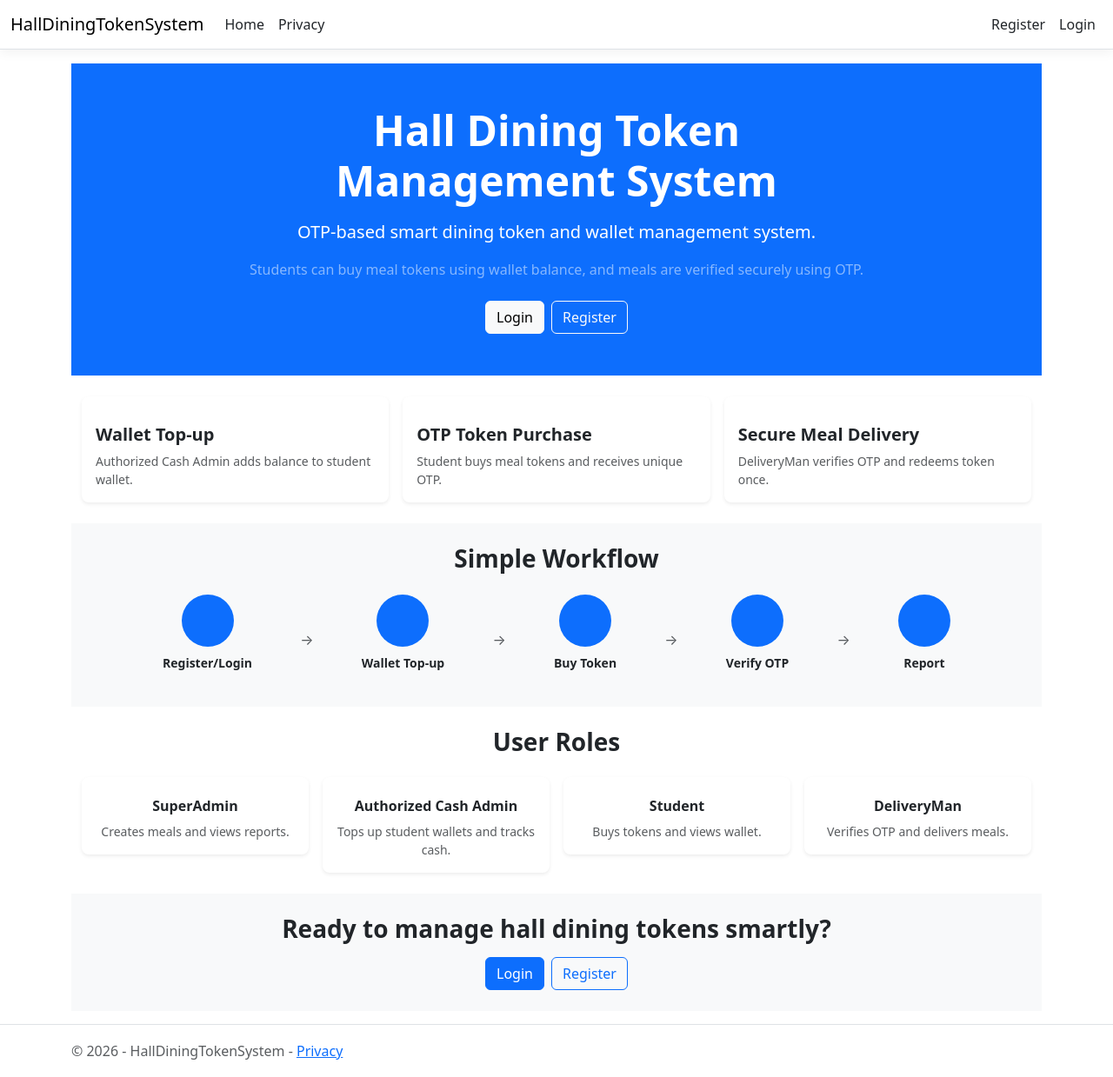
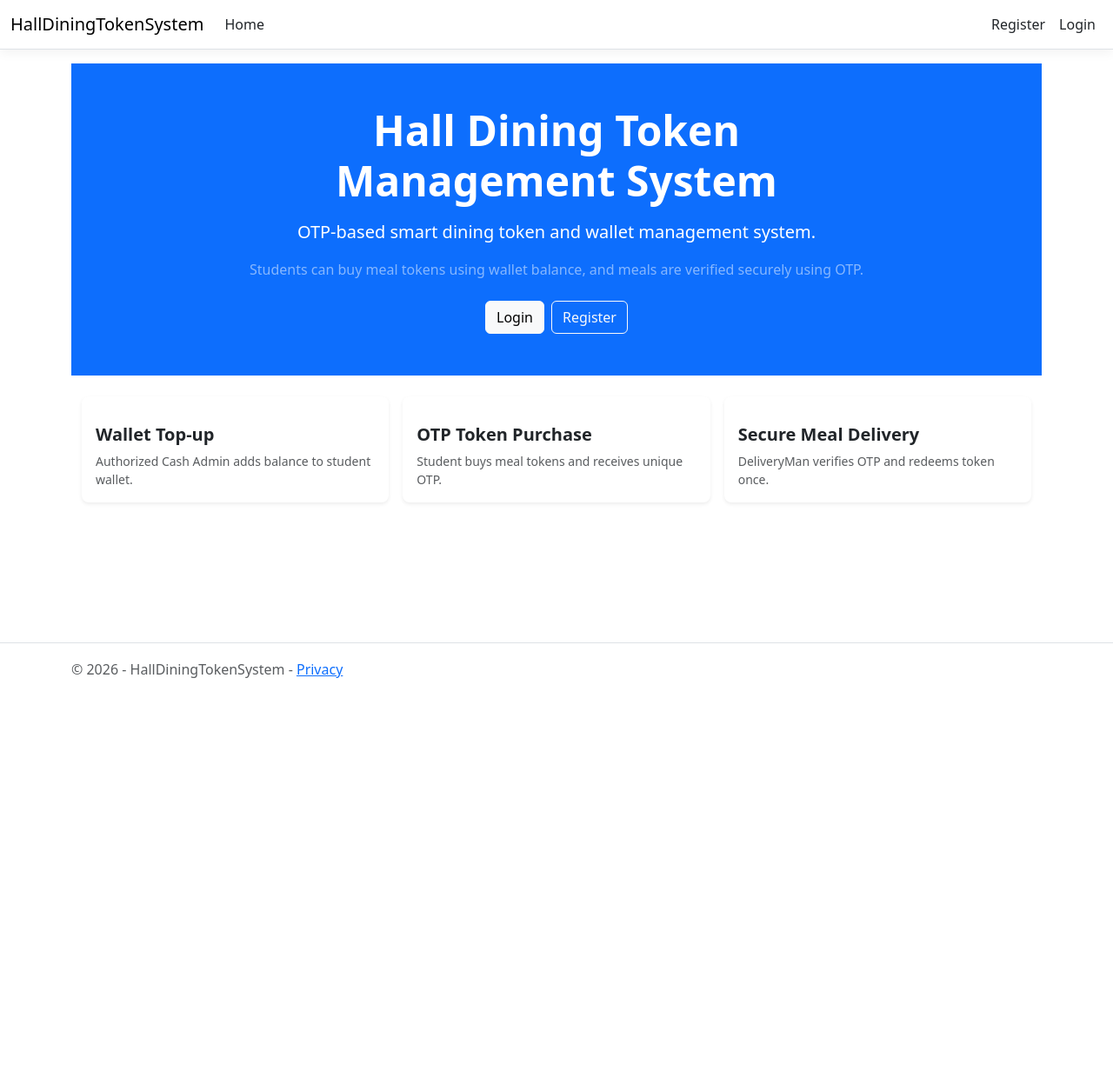
Before and after one commit to Wadud-Code-Show/HallDiningTokenSystem, an ASP.NET Core app: page / in a window 1280 px wide. Shown: the whole page at 87% size. After the commit the page ends 780 px from the top, so only its background shows below. Run offline with ASP.NET Core 8, Linux system fonts and the light colour scheme; style sheets or scripts are compiled from the project's sources; some libraries are stand-ins or nearby versions.

Commit message:
Clean admin home and navbar layout

```diff
--- a/HallDiningTokenSystem/Program.cs
+++ b/HallDiningTokenSystem/Program.cs
@@ -1,5 +1,6 @@
 using HallDiningTokenSystem.Data;
 using HallDiningTokenSystem.Models;
+using HallDiningTokenSystem.Services;
 using Microsoft.AspNetCore.Identity;
 using Microsoft.EntityFrameworkCore;
 
@@ -15,6 +16,7 @@ builder.Services.AddDefaultIdentity<ApplicationUser>(options => options.SignIn.R
     .AddRoles<IdentityRole>()
     .AddEntityFrameworkStores<ApplicationDbContext>();
 builder.Services.AddScoped<DbSeeder>();
+builder.Services.AddScoped<IMealService, MealService>();
 builder.Services.AddControllersWithViews();
 
 var app = builder.Build();
--- a/HallDiningTokenSystem/Views/Home/Index.cshtml
+++ b/HallDiningTokenSystem/Views/Home/Index.cshtml
@@ -1,6 +1,10 @@
 @{
     ViewData["Title"] = "Hall Dining Token Management System";
 }
+
+@if (!User.Identity.IsAuthenticated)
+{
+    <!-- PUBLIC LANDING PAGE -->
 
     <!-- Hero Section -->
     <section class="bg-primary text-white py-5">
@@ -59,118 +63,46 @@
             </div>
         </div>
     </section>
+}
+else if (User.IsInRole("SuperAdmin"))
+{
+    <!-- SUPERADMIN ADMIN PANEL -->
 
-<!-- Workflow Section -->
-<section class="py-4 bg-light">
-    <div class="container">
-        <h3 class="text-center fw-bold mb-4">Simple Workflow</h3>
+    <div class="container py-5">
         <div class="row">
-            <div class="col-lg-10 mx-auto">
-                <div class="d-flex justify-content-between align-items-center flex-wrap gap-2">
-                    <div class="text-center">
-                        <div class="badge bg-primary text-white p-2 rounded-circle mb-2" style="width: 60px; height: 60px; display: inline-flex; align-items: center; justify-content: center;">
-                            <i class="bi bi-person-plus" style="font-size: 1.5rem;"></i>
+            <div class="col-lg-8 mx-auto">
+                <div class="card border-0 shadow-sm rounded-3">
+                    <div class="card-body p-5 text-center">
+                        <div class="mb-4">
+                            <i class="bi bi-shield-lock text-primary" style="font-size: 3rem;"></i>
                         </div>
-                        <p class="small fw-bold">Register/Login</p>
+                        <h1 class="fw-bold mb-2">Admin Panel</h1>
+                        <p class="text-muted mb-4 lead">Manage meals, reports, and system overview from your dashboard.</p>
+
+                        <div class="mb-3">
+                            <a class="btn btn-primary btn-lg" asp-area="" asp-controller="Admin" asp-action="Dashboard">Go to Admin Dashboard</a>
                         </div>
-                    <div class="text-muted">→</div>
-                    <div class="text-center">
-                        <div class="badge bg-primary text-white p-2 rounded-circle mb-2" style="width: 60px; height: 60px; display: inline-flex; align-items: center; justify-content: center;">
-                            <i class="bi bi-wallet2" style="font-size: 1.5rem;"></i>
-                        </div>
-                        <p class="small fw-bold">Wallet Top-up</p>
-                    </div>
-                    <div class="text-muted">→</div>
-                    <div class="text-center">
-                        <div class="badge bg-primary text-white p-2 rounded-circle mb-2" style="width: 60px; height: 60px; display: inline-flex; align-items: center; justify-content: center;">
-                            <i class="bi bi-ticket-perforated" style="font-size: 1.5rem;"></i>
-                        </div>
-                        <p class="small fw-bold">Buy Token</p>
-                    </div>
-                    <div class="text-muted">→</div>
-                    <div class="text-center">
-                        <div class="badge bg-primary text-white p-2 rounded-circle mb-2" style="width: 60px; height: 60px; display: inline-flex; align-items: center; justify-content: center;">
-                            <i class="bi bi-shield-check" style="font-size: 1.5rem;"></i>
-                        </div>
-                        <p class="small fw-bold">Verify OTP</p>
-                    </div>
-                    <div class="text-muted">→</div>
-                    <div class="text-center">
-                        <div class="badge bg-primary text-white p-2 rounded-circle mb-2" style="width: 60px; height: 60px; display: inline-flex; align-items: center; justify-content: center;">
-                            <i class="bi bi-file-earmark-text" style="font-size: 1.5rem;"></i>
-                        </div>
-                        <p class="small fw-bold">Report</p>
+
+                        <div class="d-flex gap-2 justify-content-center flex-wrap mt-4">
+                            <a class="btn btn-outline-primary btn-sm" asp-area="" asp-controller="Admin" asp-action="CreateMeal">Create Meal</a>
+                            <a class="btn btn-outline-primary btn-sm" asp-area="" asp-controller="Admin" asp-action="Meals">View Meal List</a>
                         </div>
                     </div>
                 </div>
             </div>
         </div>
-</section>
+    </div>
+}
+else
+{
+    <!-- DEFAULT AUTHENTICATED USER PAGE -->
 
-<!-- Roles Section -->
-<section class="py-4">
-    <div class="container">
-        <h3 class="text-center fw-bold mb-4">User Roles</h3>
-        <div class="row g-3">
-            <div class="col-md-6 col-lg-3">
-                <div class="card border-0 shadow-sm rounded-3 text-center">
-                    <div class="card-body">
-                        <div class="mb-2">
-                            <i class="bi bi-shield-lock text-primary" style="font-size: 1.8rem;"></i>
-                        </div>
-                        <h6 class="card-title fw-bold">SuperAdmin</h6>
-                        <p class="card-text text-muted small">Creates meals and views reports.</p>
+    <div class="container py-5">
+        <div class="row">
+            <div class="col-lg-8 mx-auto text-center">
+                <h2 class="fw-bold mb-3">Welcome to Hall Dining Token Management System</h2>
+                <p class="text-muted mb-0">You are logged in. Explore the system using the navigation menu.</p>
             </div>
         </div>
     </div>
-            <div class="col-md-6 col-lg-3">
-                <div class="card border-0 shadow-sm rounded-3 text-center">
-                    <div class="card-body">
-                        <div class="mb-2">
-                            <i class="bi bi-person-badge text-primary" style="font-size: 1.8rem;"></i>
-                        </div>
-                        <h6 class="card-title fw-bold">Authorized Cash Admin</h6>
-                        <p class="card-text text-muted small">Tops up student wallets and tracks cash.</p>
-                    </div>
-                </div>
-            </div>
-            <div class="col-md-6 col-lg-3">
-                <div class="card border-0 shadow-sm rounded-3 text-center">
-                    <div class="card-body">
-                        <div class="mb-2">
-                            <i class="bi bi-person-circle text-primary" style="font-size: 1.8rem;"></i>
-                        </div>
-                        <h6 class="card-title fw-bold">Student</h6>
-                        <p class="card-text text-muted small">Buys tokens and views wallet.</p>
-                    </div>
-                </div>
-            </div>
-            <div class="col-md-6 col-lg-3">
-                <div class="card border-0 shadow-sm rounded-3 text-center">
-                    <div class="card-body">
-                        <div class="mb-2">
-                            <i class="bi bi-truck text-primary" style="font-size: 1.8rem;"></i>
-                        </div>
-                        <h6 class="card-title fw-bold">DeliveryMan</h6>
-                        <p class="card-text text-muted small">Verifies OTP and delivers meals.</p>
-                    </div>
-                </div>
-            </div>
-        </div>
-    </div>
-</section>
-
-<!-- CTA Section -->
-<section class="py-4 bg-light">
-    <div class="container">
-        <div class="row">
-            <div class="col-lg-8 mx-auto text-center">
-                <h3 class="fw-bold mb-3">Ready to manage hall dining tokens smartly?</h3>
-                <div class="d-flex gap-2 justify-content-center">
-                    <a class="btn btn-primary" asp-area="Identity" asp-page="/Account/Login">Login</a>
-                    <a class="btn btn-outline-primary" asp-area="Identity" asp-page="/Account/Register">Register</a>
-                </div>
-            </div>
-        </div>
-    </div>
-</section>
+}
--- a/HallDiningTokenSystem/Views/Shared/_Layout.cshtml
+++ b/HallDiningTokenSystem/Views/Shared/_Layout.cshtml
@@ -23,9 +23,18 @@
                         <li class="nav-item">
                             <a class="nav-link text-dark" asp-area="" asp-controller="Home" asp-action="Index">Home</a>
                         </li>
-                        <li class="nav-item">
-                            <a class="nav-link text-dark" asp-area="" asp-controller="Home" asp-action="Privacy">Privacy</a>
-                        </li>
+                        @if (User.IsInRole("SuperAdmin"))
+                        {
+                            <li class="nav-item">
+                                <a class="nav-link text-dark" asp-area="" asp-controller="Admin" asp-action="Dashboard">Admin Dashboard</a>
+                            </li>
+                            <li class="nav-item">
+                                <a class="nav-link text-dark" asp-area="" asp-controller="Admin" asp-action="CreateMeal">Create Meal</a>
+                            </li>
+                            <li class="nav-item">
+                                <a class="nav-link text-dark" asp-area="" asp-controller="Admin" asp-action="Meals">Meal List</a>
+                            </li>
+                        }
                     </ul>
                     <partial name="_LoginPartial" />
                 </div>
```
Also changed, not shown: HallDiningTokenSystem/Controllers/AdminController.cs (added, +62 -0 lines), HallDiningTokenSystem/Models/CreateMealViewModel.cs (added, +32 -0 lines), HallDiningTokenSystem/Services/MealService.cs (added, +70 -0 lines), HallDiningTokenSystem/Services/ServiceResult.cs (added, +28 -0 lines), HallDiningTokenSystem/Views/Admin/CreateMeal.cshtml (added, +102 -0 lines), HallDiningTokenSystem/Views/Admin/Dashboard.cshtml (added, +53 -0 lines), HallDiningTokenSystem/Views/Admin/Meals.cshtml (added, +104 -0 lines). Lines whose indentation alone changed are shown as unchanged.
